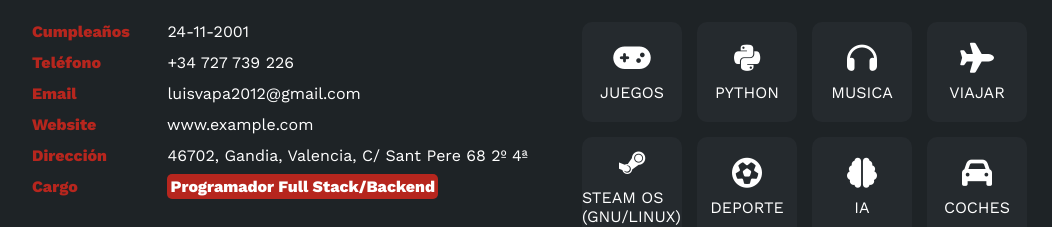
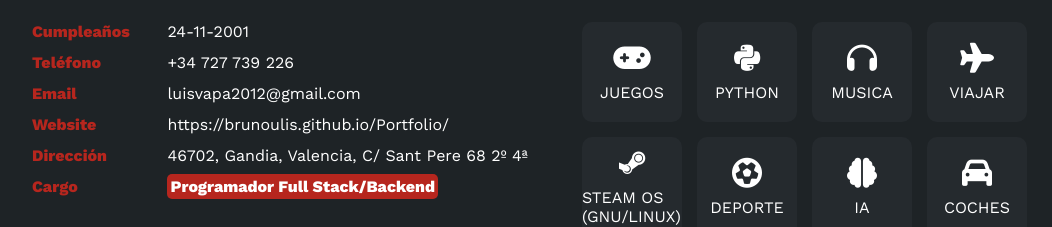
Before and after one commit to brunoulis/Porfolio, a plain HTML site: page index.html in a window 1280 px wide. Shown: the part 1051-1278 px from the top of the page, without its empty margins (58-1110 px from the left). Drawn offline with nearby package versions, Linux system fonts and the light colour scheme.

Commit message:
13/08/23

```diff
--- a/index.html
+++ b/index.html
@@ -71,7 +71,7 @@
                         </li>
                         <li>
                             <strong>Website</strong>
-                            www.example.com
+                            https://brunoulis.github.io/Portfolio/
                         </li>
                         <li>
                             <strong>Dirección</strong>
```
